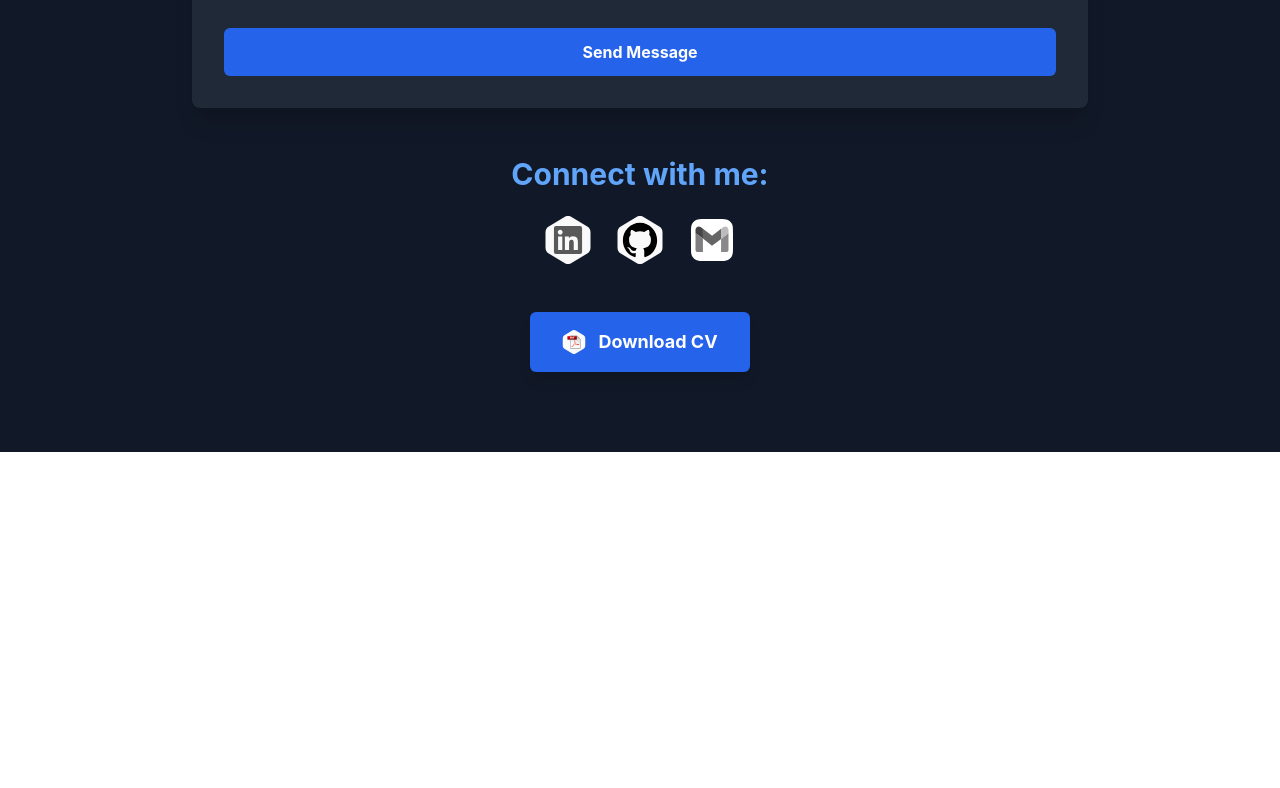
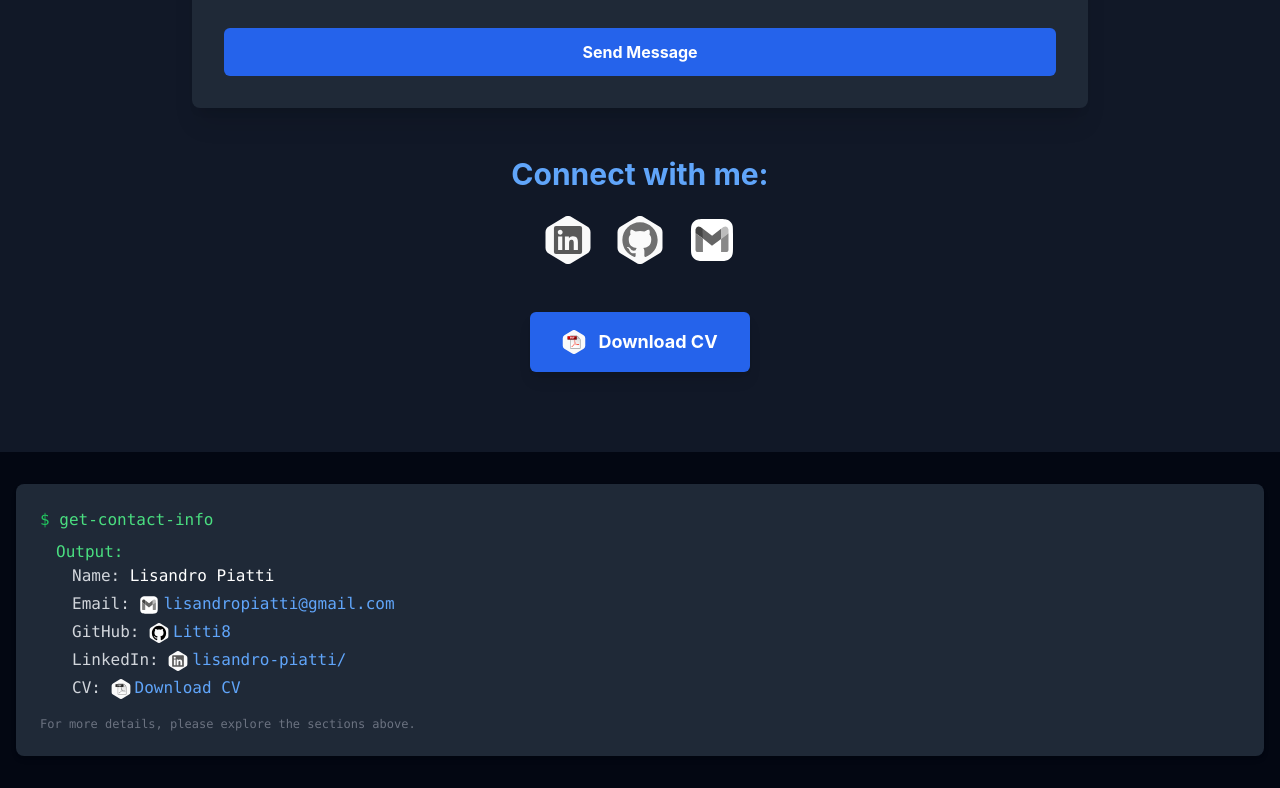
Before and after one commit to Litti8/my-professional-portfolio, a React (Create React App) app: page / in a window 1280 px wide. Shown: the part 4468-5256 px from the top of the page. Before the commit the page ends 4920 px from the top, so only its background shows below. Built offline with nearby package versions, Linux system fonts and the light colour scheme; no server answers.

Commit message:
feat: Implement unique 'Terminal Command' style footer

```diff
--- a/src/App.tsx
+++ b/src/App.tsx
@@ -6,6 +6,7 @@
 import Projects from './components/Projects';
 import Navbar from './components/Navbar';
 import Contact from './components/Contact';
+import Footer from './components/Footer';
 
 function App() {
 
@@ -17,7 +18,7 @@
       <Skills />
       <Projects />
       <Contact />
-
+      <Footer />
     </div>
   );
 }
--- a/src/components/Contact.tsx
+++ b/src/components/Contact.tsx
@@ -124,7 +124,7 @@
             className="text-gray-300 hover:text-purple-500 transition-colors duration-300 text-5xl"
             aria-label="GitHub Profile"
           >
-             <img src="images/icons/github.svg" alt="GitHub" className="w-12 h-12 filter grayscale hover:grayscale-0" />
+             <img src="images/icons/github3.svg" alt="GitHub" className="w-12 h-12 filter grayscale hover:grayscale-0" />
           </a>
 
           {/* Email */}
--- /dev/null
+++ b/src/components/Footer.tsx
@@ -0,0 +1,70 @@
+// src/components/Footer.tsx
+import React from 'react';
+import { useTranslation } from 'react-i18next';
+
+const Footer: React.FC = () => {
+  const { t } = useTranslation();
+
+
+  const githubUrl = "https://github.com/Litti8";
+  const linkedinUrl = "https://www.linkedin.com/in/lisandro-piatti/";
+  const emailAddress = "lisandropiatti@gmail.com";
+  const cvPath = "%PUBLIC_URL%/cv/working_cv.pdf";
+
+  const githubSvg = "images/icons/github.svg";
+  const linkedinSvg = "images/icons/linkedin.svg";
+  const envelopeSvg = "images/icons/gmail.svg";
+  const pdfSvg = "images/icons/pdf.svg";
+
+  return (
+    <footer className="bg-gray-950 text-green-400 py-8 px-4 font-mono">
+      <div className="max-w-7xl mx-auto">
+        <div className="bg-gray-800 p-6 rounded-lg shadow-md">
+          <p className="mb-2">
+            <span className="text-green-500">{t('footer_command_prefix')}</span> {t('footer_command')}
+          </p>
+          <p className="ml-4">{t('footer_output_label')}</p>
+          <ul className="ml-8 list-none space-y-1">
+            <li>
+              <span className="text-gray-300">{t('footer_name_label')}</span>{' '}
+              <span className="text-white">Lisandro Piatti</span>
+            </li>
+            <li>
+              <span className="text-gray-300">{t('footer_email_label')}</span>{' '}
+              <a href={`mailto:${emailAddress}`} className="text-blue-400 hover:text-blue-300 transition-colors duration-200">
+                <img src={envelopeSvg} alt="Email" className="inline-block w-5 h-5 mr-1 align-middle filter grayscale hover:grayscale-0" />
+                {emailAddress}
+              </a>
+            </li>
+            <li>
+              <span className="text-gray-300">{t('footer_github_label')}</span>{' '}
+              <a href={githubUrl} target="_blank" rel="noopener noreferrer" className="text-blue-400 hover:text-blue-300 transition-colors duration-200">
+                <img src={githubSvg} alt="GitHub" className="inline-block w-5 h-5 mr-1 align-middle filter grayscale hover:grayscale-0" />
+                {githubUrl.replace('https://github.com/', '')}
+              </a>
+            </li>
+            <li>
+              <span className="text-gray-300">{t('footer_linkedin_label')}</span>{' '}
+              <a href={linkedinUrl} target="_blank" rel="noopener noreferrer" className="text-blue-400 hover:text-blue-300 transition-colors duration-200">
+                <img src={linkedinSvg} alt="LinkedIn" className="inline-block w-5 h-5 mr-1 align-middle filter grayscale hover:grayscale-0" />
+                {linkedinUrl.replace('https://www.linkedin.com/in/', '')}
+              </a>
+            </li>
+            <li>
+              <span className="text-gray-300">{t('footer_cv_label')}</span>{' '}
+              <a href={cvPath} download className="text-blue-400 hover:text-blue-300 transition-colors duration-200">
+                <img src={pdfSvg} alt="Download CV" className="inline-block w-5 h-5 mr-1 align-middle filter grayscale hover:grayscale-0" />
+                {t('contact_download_cv')}
+              </a>
+            </li>
+          </ul>
+          <p className="mt-4 text-gray-500 text-xs">
+            {t('footer_disclaimer')}
+          </p>
+        </div>
+      </div>
+    </footer>
+  );
+};
+
+export default Footer;
--- a/src/i18n/locales/en/translation.json
+++ b/src/i18n/locales/en/translation.json
@@ -72,6 +72,17 @@
   "contact_error": "Failed to send message. Please try again.",
   "contact_social_media": "Connect with me:",
   "contact_download_cv": "Download CV",
-  "contact_email_direct": "Send an Email"
+  "contact_email_direct": "Send an Email",
+
+
+  "footer_command_prefix": "$",
+  "footer_command": "get-contact-info",
+  "footer_output_label": "Output:",
+  "footer_name_label": "Name:",
+  "footer_email_label": "Email:",
+  "footer_github_label": "GitHub:",
+  "footer_linkedin_label": "LinkedIn:",
+  "footer_cv_label": "CV:",
+  "footer_disclaimer": "For more details, please explore the sections above."
 
 }
--- a/src/i18n/locales/es/translation.json
+++ b/src/i18n/locales/es/translation.json
@@ -72,5 +72,16 @@
   "contact_error": "Error al enviar el mensaje. Por favor, inténtalo de nuevo.",
   "contact_social_media": "Conecta conmigo:",
   "contact_download_cv": "Descargar CV",
-  "contact_email_direct": "Enviar un Correo"
+  "contact_email_direct": "Enviar un Correo",
+
+
+  "footer_command_prefix": "$",
+  "footer_command": "obtener-info-contacto",
+  "footer_output_label": "Salida:",
+  "footer_name_label": "Nombre:",
+  "footer_email_label": "Correo:",
+  "footer_github_label": "GitHub:",
+  "footer_linkedin_label": "LinkedIn:",
+  "footer_cv_label": "CV:",
+  "footer_disclaimer": "Para más detalles, por favor explora las secciones anteriores."
 }
--- a/src/index.css
+++ b/src/index.css
@@ -1,22 +1,19 @@
-/* src/index.css */
+
 @tailwind base;
 @tailwind components;
 @tailwind utilities;
 
 body {
-  /* Elimina el margin: 0; inicial si lo tenías, y asegúrate de que solo margin-top esté presente */
-  /* margin: 0; <--- Elimina esto si está causando conflicto */
+
   font-family: -apple-system, BlinkMacSystemFont, 'Segoe UI', 'Roboto', 'Oxygen',
     'Ubuntu', 'Cantarell', 'Fira Sans', 'Droid Sans', 'Helvetica Neue',
     sans-serif;
   -webkit-font-smoothing: antialiased;
   -moz-osx-font-smoothing: grayscale;
 
-  /* Este margen empuja el contenido del body hacia abajo, evitando que quede oculto por el navbar fijo */
-  margin-top: 64px; /* Ajusta esto a la altura de tu navbar (h-16 en Tailwind es 64px) */
-
-  scroll-behavior: smooth; /* Habilita el scroll suave para los enlaces del navbar */
-  overflow-x: hidden; /* Evita el scroll horizontal no deseado */
+  margin-top: 64px;
+  scroll-behavior: smooth;
+  overflow-x: hidden;
 }
 
 code {
@@ -25,6 +22,5 @@
 }
 
 html {
-  /* Esto es CRUCIAL para que los enlaces internos naveguen correctamente sin que el navbar tape la parte superior de la sección */
-  scroll-padding-top: 64px; /* DEBE ser el mismo valor que margin-top del body y offsetPx del Navbar */
+  scroll-padding-top: 64px;
 }
```
Also changed, not shown: public/images/icons/github2.svg (added), public/images/icons/github3.svg (added).
